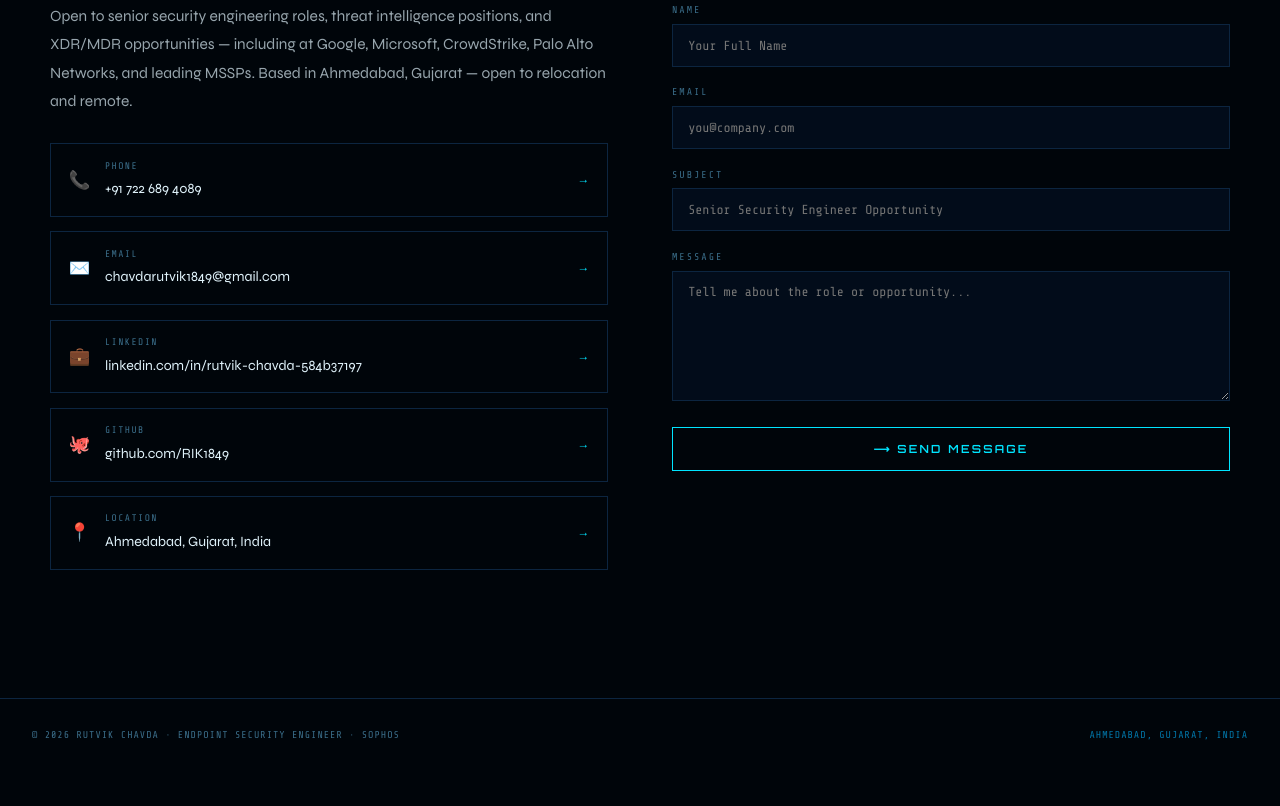
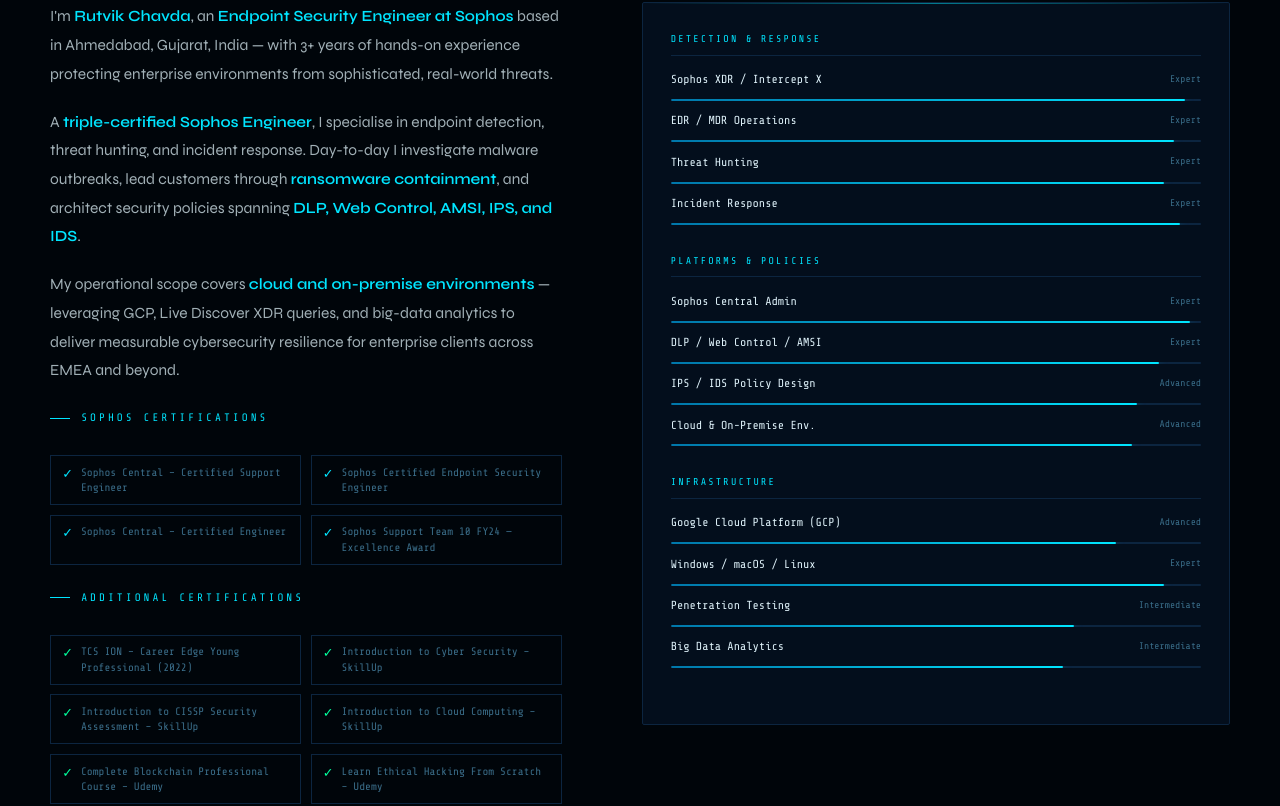
Before and after one commit to RIK1849/Rutvik-Chavda-portfolio, a Next.js app: page / in a window 1280 px wide. Shown: the part 4577-5383 px from the top of the page. Before the commit the page ends 5348 px from the top, so only its background shows below. Built offline with nearby package versions, Linux system fonts and the light colour scheme.

Commit message:
updated 136 lines

```diff
--- a/components/ContactSection.tsx
+++ b/components/ContactSection.tsx
@@ -1,115 +1,133 @@
 "use client";
-import React, { useState } from "react";
+import React, { useEffect, useRef, useState } from "react";
 
-export default function ContactSection() {
-  const [form, setForm] = useState({ name:"", email:"", subject:"", message:"" });
-  const [status, setStatus] = useState<"idle"|"sending"|"sent">("idle");
+const SKILL_GROUPS = [
+  {
+    cat: "DETECTION & RESPONSE",
+    skills: [
+      { name: "Sophos XDR / Intercept X",   lv: "Expert",       pct: 97 },
+      { name: "EDR / MDR Operations",        lv: "Expert",       pct: 95 },
+      { name: "Threat Hunting",              lv: "Expert",       pct: 93 },
+      { name: "Incident Response",           lv: "Expert",       pct: 96 },
+    ],
+  },
+  {
+    cat: "PLATFORMS & POLICIES",
+    skills: [
+      { name: "Sophos Central Admin",        lv: "Expert",       pct: 98 },
+      { name: "DLP / Web Control / AMSI",    lv: "Expert",       pct: 92 },
+      { name: "IPS / IDS Policy Design",     lv: "Advanced",     pct: 88 },
+      { name: "Cloud & On-Premise Env.",     lv: "Advanced",     pct: 87 },
+    ],
+  },
+  {
+    cat: "INFRASTRUCTURE",
+    skills: [
+      { name: "Google Cloud Platform (GCP)", lv: "Advanced",     pct: 84 },
+      { name: "Windows / macOS / Linux",     lv: "Expert",       pct: 93 },
+      { name: "Penetration Testing",         lv: "Intermediate", pct: 76 },
+      { name: "Big Data Analytics",          lv: "Intermediate", pct: 74 },
+    ],
+  },
+];
 
-  const onChange = (e: React.ChangeEvent<HTMLInputElement | HTMLTextAreaElement>) =>
-    setForm({ ...form, [e.target.name]: e.target.value });
+const SOPHOS_CERTS = [
+  "Sophos Central – Certified Support Engineer",
+  "Sophos Certified Endpoint Security Engineer",
+  "Sophos Central – Certified Engineer",
+  "Sophos Support Team 10 FY24 — Excellence Award",
+];
 
-  const onSubmit = async (e: React.MouseEvent) => {
-    e.preventDefault();
-    setStatus("sending");
-    try {
-      const response = await fetch("https://api.web3forms.com/submit", {
-        method: "POST",
-        headers: { "Content-Type": "application/json", Accept: "application/json" },
-        body: JSON.stringify({
-          access_key: "9f72abfd-a57b-4428-96e0-0f935d46f6b1",
-          name: form.name,
-          email: form.email,
-          subject: form.subject,
-          message: form.message
-        }),
-      });
-      const result = await response.json();
-      if (result.success) {
-        setStatus("sent");
-        setForm({ name: "", email: "", subject: "", message: "" });
-      } else {
-        setStatus("idle");
-        alert("Something went wrong. Please try again.");
-      }
-    } catch (error) {
-      console.error("Fetch error:", error);
-      setStatus("idle");
-      alert("Network error. Please try again later.");
-    }
-  };
+const OTHER_CERTS = [
+  "TCS ION – Career Edge Young Professional (2022)",
+  "Introduction to Cyber Security – SkillUp",
+  "Introduction to CISSP Security Assessment – SkillUp",
+  "Introduction to Cloud Computing – SkillUp",
+  "Complete Blockchain Professional Course – Udemy",
+  "Learn Ethical Hacking From Scratch – Udemy",
+];
+
+export default function AboutSection() {
+  const ref = useRef<HTMLDivElement>(null);
+  const [vis, setVis] = useState(false);
+
+  useEffect(() => {
+    const obs = new IntersectionObserver(
+      ([e]) => { if (e.isIntersecting) setVis(true); },
+      { threshold: 0.12 }
+    );
+    if (ref.current) obs.observe(ref.current);
+    return () => obs.disconnect();
+  }, []);
 
   return (
-    <section id="contact" className="section">
+    <section id="about" className="section" ref={ref}>
       <div className="container">
-        <p className="sec-label">CONTACT</p>
-        <h2 className="sec-title">Get In <span>Touch</span></h2>
-        <div className="con-grid">
+        <p className="sec-label">ABOUT</p>
+        <h2 className="sec-title">Who I <span>Am</span></h2>
+
+        <div className="about-grid">
           <div>
-            <p className="con-p">
-              Open to senior security engineering roles, threat intelligence positions,
-              and XDR/MDR opportunities — including at Google, Microsoft, CrowdStrike,
-              Palo Alto Networks, and leading MSSPs. Based in Ahmedabad, Gujarat —
-              open to relocation and remote.
+            <p className="about-p">
+              I&apos;m <strong>Rutvik Chavda</strong>, an <strong>Endpoint Security Engineer at Sophos</strong> based
+              in Ahmedabad, Gujarat, India — with 3+ years of hands-on experience protecting
+              enterprise environments from sophisticated, real-world threats.
             </p>
-            <div className="con-links">
-              {[
-                { icon:"📞", lbl:"PHONE",    val:"+91 722 689 4089",                       href:"tel:+917226894089" },
-                { icon:"✉️", lbl:"EMAIL",    val:"chavdarutvik1849@gmail.com",              href:"mailto:chavdarutvik1849@gmail.com" },
-                { icon:"💼", lbl:"LINKEDIN", val:"linkedin.com/in/rutvik-chavda-584b37197", href:"https://www.linkedin.com/in/rutvik-chavda-584b37197/" },
-                { icon:"🐙", lbl:"GITHUB",   val:"github.com/RIK1849",                     href:"https://github.com/RIK1849" },
-                { icon:"📍", lbl:"LOCATION", val:"Ahmedabad, Gujarat, India",              href:"#" },
-              ].map(l => (
-                <a key={l.lbl} href={l.href} className="con-link"
-                  target={l.href.startsWith("http") ? "_blank" : undefined}
-                  rel={l.href.startsWith("http") ? "noopener noreferrer" : undefined}
-                >
-                  <span className="con-icon">{l.icon}</span>
-                  <span className="con-txt">
-                    <span className="con-lbl">{l.lbl}</span>
-                    <span className="con-val">{l.val}</span>
-                  </span>
-                  <span className="con-arr">→</span>
-                </a>
+            <p className="about-p">
+              A <strong>triple-certified Sophos Engineer</strong>, I specialise in endpoint detection,
+              threat hunting, and incident response. Day-to-day I investigate malware outbreaks,
+              lead customers through <strong>ransomware containment</strong>, and architect
+              security policies spanning <strong>DLP, Web Control, AMSI, IPS, and IDS</strong>.
+            </p>
+            <p className="about-p">
+              My operational scope covers <strong>cloud and on-premise environments</strong> —
+              leveraging GCP, Live Discover XDR queries, and big-data analytics to deliver
+              measurable cybersecurity resilience for enterprise clients across EMEA and beyond.
+            </p>
+
+            <p className="sec-label" style={{ marginTop:"1.5rem", marginBottom:".75rem" }}>
+              SOPHOS CERTIFICATIONS
+            </p>
+            <div className="cert-grid">
+              {SOPHOS_CERTS.map(c => (
+                <div key={c} className="cert-item">
+                  <span className="cert-chk" style={{ color:"var(--cyan)" }}>✓</span>
+                  {c}
+                </div>
+              ))}
+            </div>
+
+            <p className="sec-label" style={{ marginTop:"1.5rem", marginBottom:".75rem" }}>
+              ADDITIONAL CERTIFICATIONS
+            </p>
+            <div className="cert-grid">
+              {OTHER_CERTS.map(c => (
+                <div key={c} className="cert-item">
+                  <span className="cert-chk" style={{ color:"var(--green)" }}>✓</span>
+                  {c}
+                </div>
               ))}
             </div>
           </div>
-          <div>
-            {status === "sent" ? (
-              <div className="panel" style={{ padding:"3rem", textAlign:"center" }}>
-                <div style={{ fontSize:"2rem", marginBottom:"1rem", color:"var(--green)" }}>✓</div>
-                <p style={{ fontFamily:"var(--font-hd)", color:"var(--cyan)", fontSize:"1.05rem", marginBottom:".5rem" }}>
-                  MESSAGE TRANSMITTED
-                </p>
-                <p style={{ fontFamily:"var(--font-mono)", fontSize:".72rem", color:"var(--muted)" }}>
-                  I&apos;ll respond within 24 hours.
-                </p>
-              </div>
-            ) : (
-              <div>
-                {(["name","email","subject"] as const).map(field => (
-                  <div key={field} className="frm-group">
-                    <label className="frm-label" htmlFor={field}>{field.toUpperCase()}</label>
-                    <input id={field} name={field} type={field === "email" ? "email" : "text"}
-                      className="frm-input" value={form[field as keyof typeof form]} onChange={onChange}
-                      placeholder={field === "name" ? "Your Full Name" : field === "email" ? "you@company.com" : "Senior Security Engineer Opportunity"}
-                      autoComplete="off"
-                    />
+
+          <div className="panel skills-panel">
+            {SKILL_GROUPS.map(g => (
+              <div key={g.cat} className="sk-cat">
+                <p className="sk-cat-title">{g.cat}</p>
+                {g.skills.map(s => (
+                  <div key={s.name}>
+                    <div className="sk-row">
+                      <span className="sk-name">{s.name}</span>
+                      <span className="sk-lv">{s.lv}</span>
+                    </div>
+                    <div className="bar-track">
+                      <div className="bar-fill" style={{ width: vis ? `${s.pct}%` : "0%" }} />
+                    </div>
+                    <div style={{ marginBottom:".65rem" }} />
                   </div>
                 ))}
-                <div className="frm-group">
-                  <label className="frm-label" htmlFor="message">MESSAGE</label>
-                  <textarea id="message" name="message" className="frm-ta"
-                    value={form.message} onChange={onChange}
-                    placeholder="Tell me about the role or opportunity..."
-                  />
-                </div>
-                <button className="btn-p" style={{ width:"100%", justifyContent:"center" }}
-                  onClick={onSubmit} disabled={status === "sending"}
-                >
-                  <span>{status === "sending" ? "TRANSMITTING..." : "⟶ SEND MESSAGE"}</span>
-                </button>
               </div>
-            )}
+            ))}
           </div>
         </div>
       </div>
```
